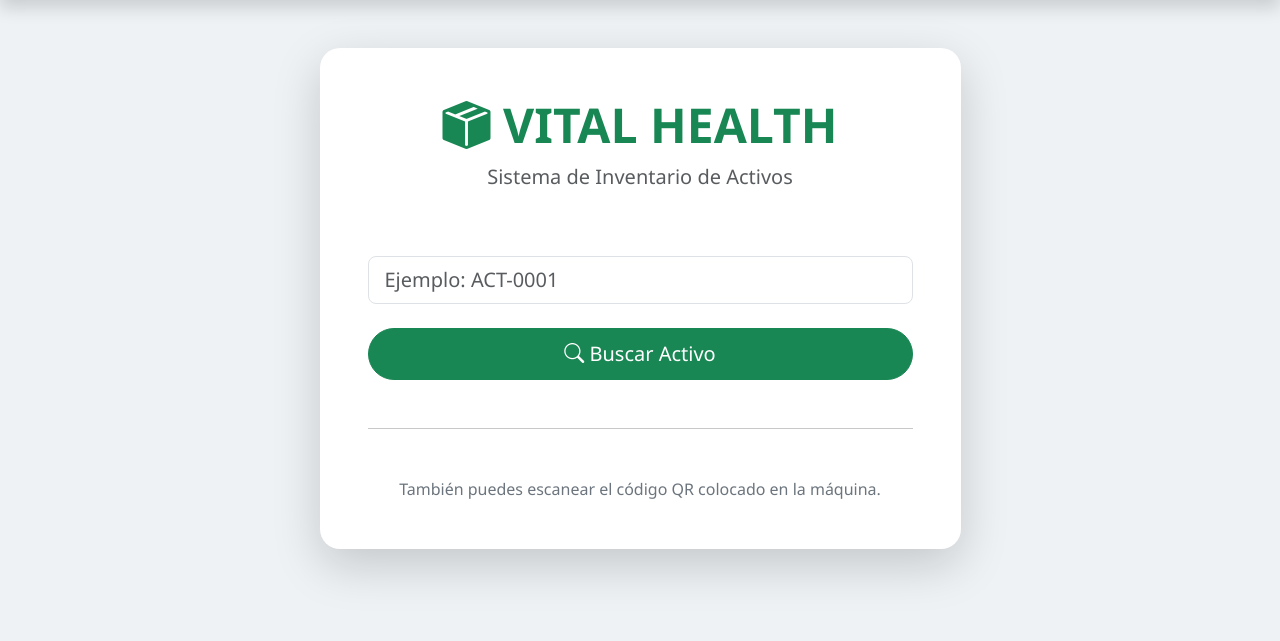
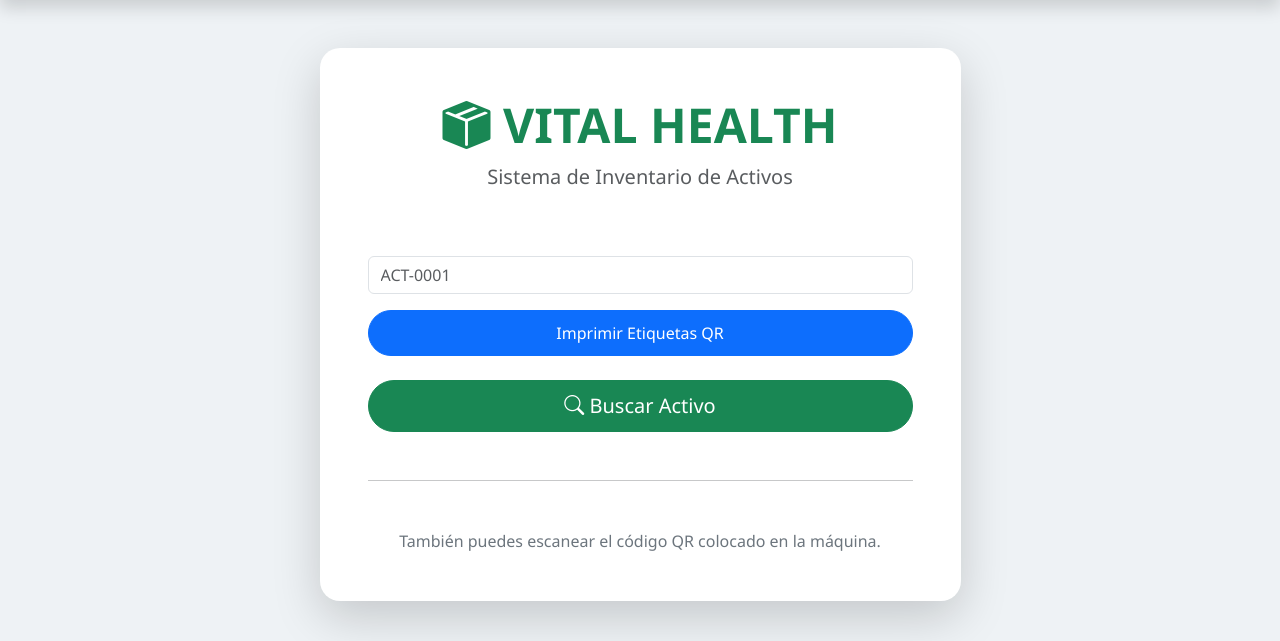
Before and after one commit to GaelFelix29/inventario-vh, a Flask app: page / in a window 1280 px wide. Shown: the part 56-697 px from the top of the page. Run offline with Flask 3, Linux system fonts and the light colour scheme.

Commit message:
boton buscar, boton imprimir

```diff
--- a/static/js/app.js
+++ b/static/js/app.js
@@ -1,3 +1,18 @@
+function buscar() {
+
+    const codigo = document.getElementById("codigo").value.trim();
+
+    if(codigo===""){
+        alert("Ingrese un código.");
+        return;
+    }
+
+    window.location.href="/" + codigo;
+
+}
+
+
+
 //======================================================
 // IMPRESIÓN DE ETIQUETAS QR
 //======================================================
--- a/templates/index.html
+++ b/templates/index.html
@@ -33,11 +33,21 @@ Inventario Vital Health
             <div class="mt-5">
 
                 <input
-                    id="codigo"
-                    class="form-control form-control-lg"
-                    placeholder="Ejemplo: ACT-0001">
+    id="codigo"
+    type="text"
+    class="form-control"
+    placeholder="ACT-0001"
+    onkeypress="if(event.key==='Enter') buscar();">
 
             </div>
+
+            <a href="/imprimir" class="btn btn-primary w-100 mt-3">
+
+    <i class="fa fa-print"></i>
+
+    Imprimir Etiquetas QR
+
+</a>
 
             <div class="d-grid mt-4">
 
```
